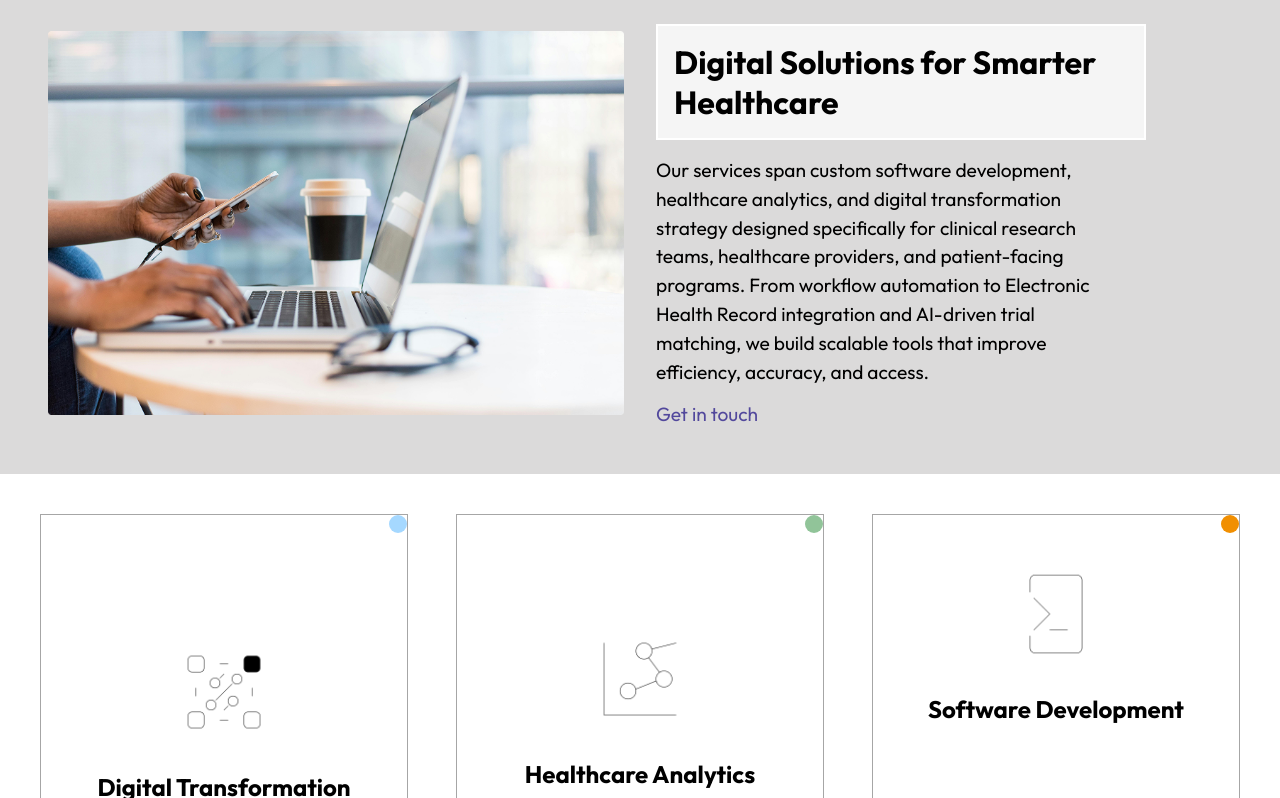
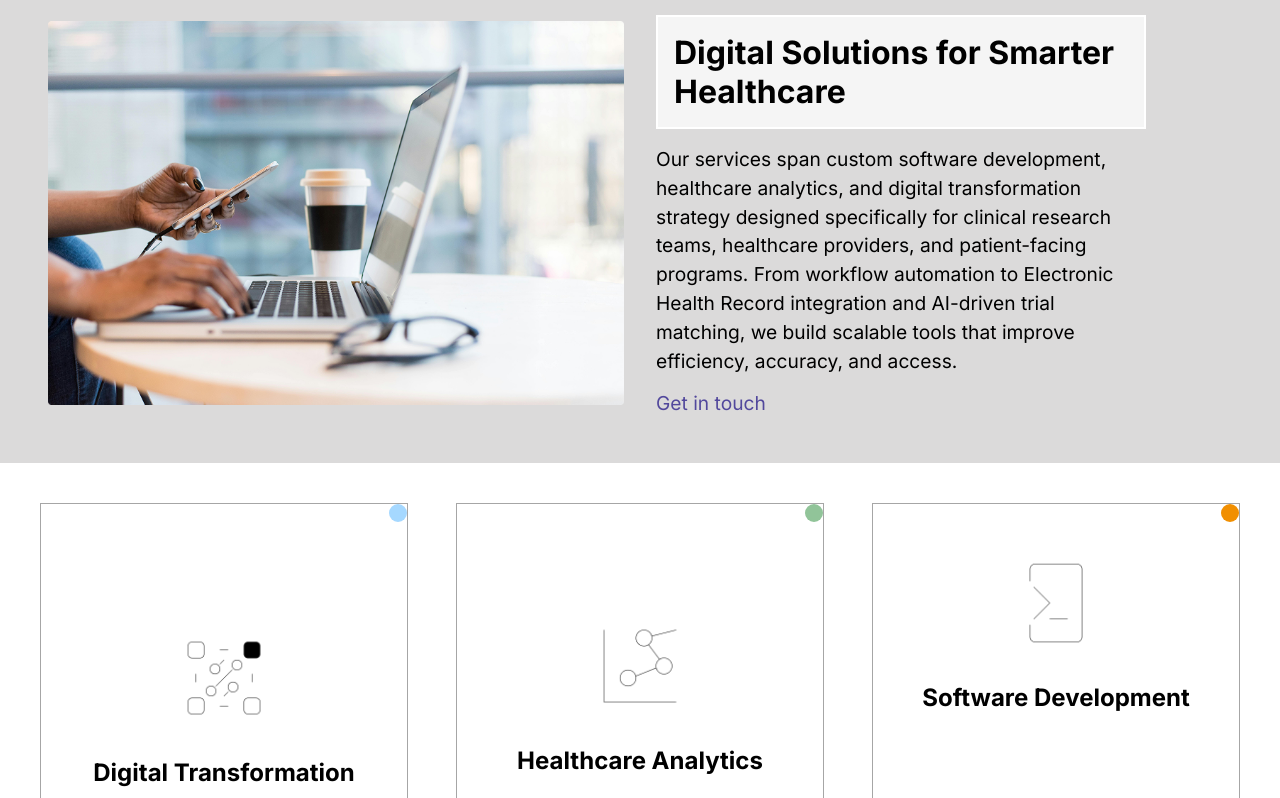
Before and after one commit to axonlinkcode/webpage, a React (Vite) app in the folder frontend/: page / in a window 1280 px wide. Shown: the part 1140-1938 px from the top of the page. Built offline with nearby package versions, Linux system fonts and the light colour scheme.

Commit message:
back to inter

```diff
--- a/frontend/src/index.css
+++ b/frontend/src/index.css
@@ -1,14 +1,14 @@
-/* @import url('https://fonts.googleapis.com/css2?family=Inter:ital,opsz,wght@0,14..32,100..900;1,14..32,100..900&display=swap'); */
-@import url('https://fonts.googleapis.com/css2?family=Outfit:wght@100..900&display=swap');
+ @import url('https://fonts.googleapis.com/css2?family=Inter:ital,opsz,wght@0,14..32,100..900;1,14..32,100..900&display=swap');
+
 
 *{
     margin: 0;
     padding: 0;
     box-sizing: border-box;
-     font-family: 'Outfit', sans-serif;
+     font-family: 'Inter', sans-serif;
     text-decoration: none;
 }
 
 body {
-   font-family: 'Outfit', sans-serif;
+   font-family: 'Inter', sans-serif;
 }
```
